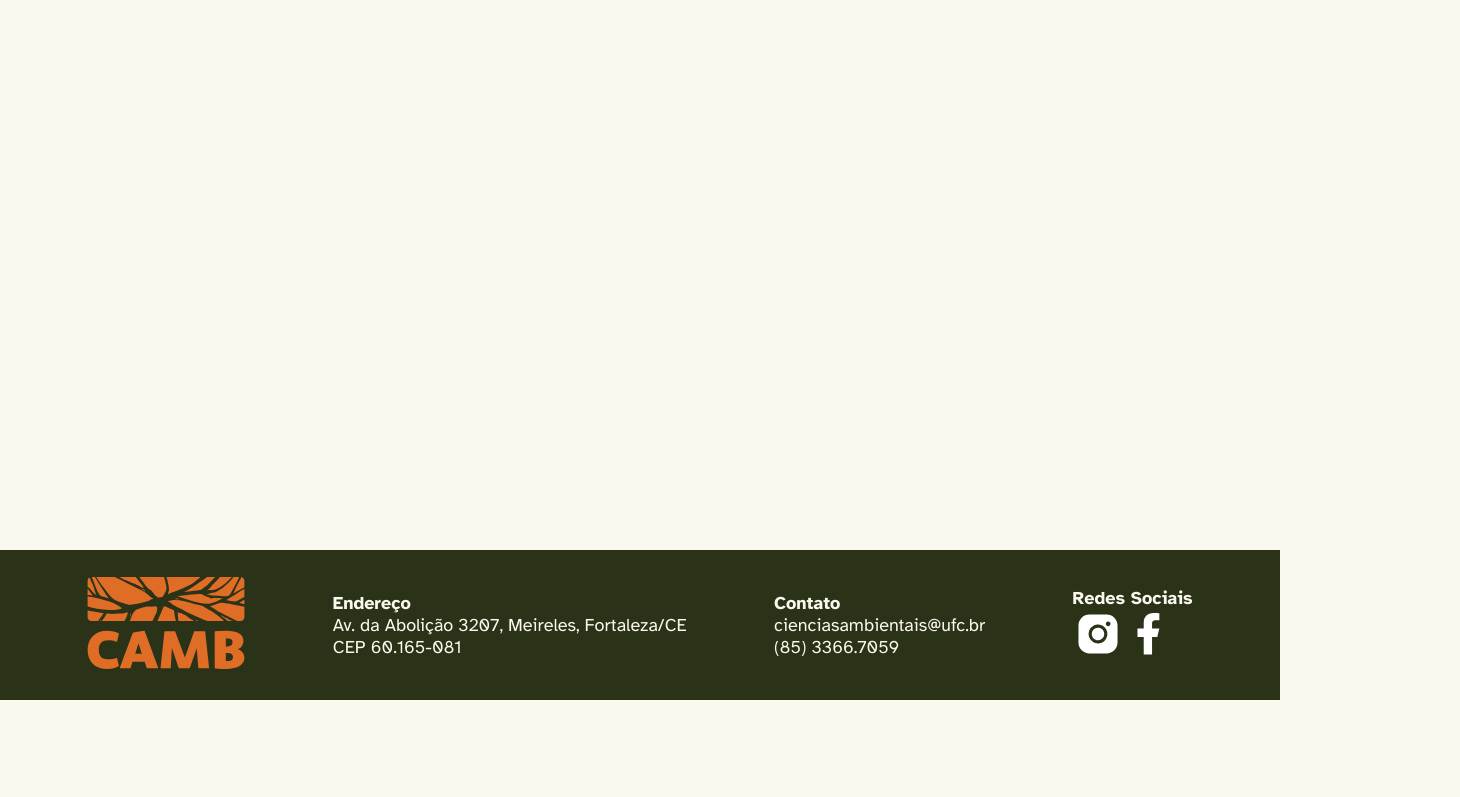
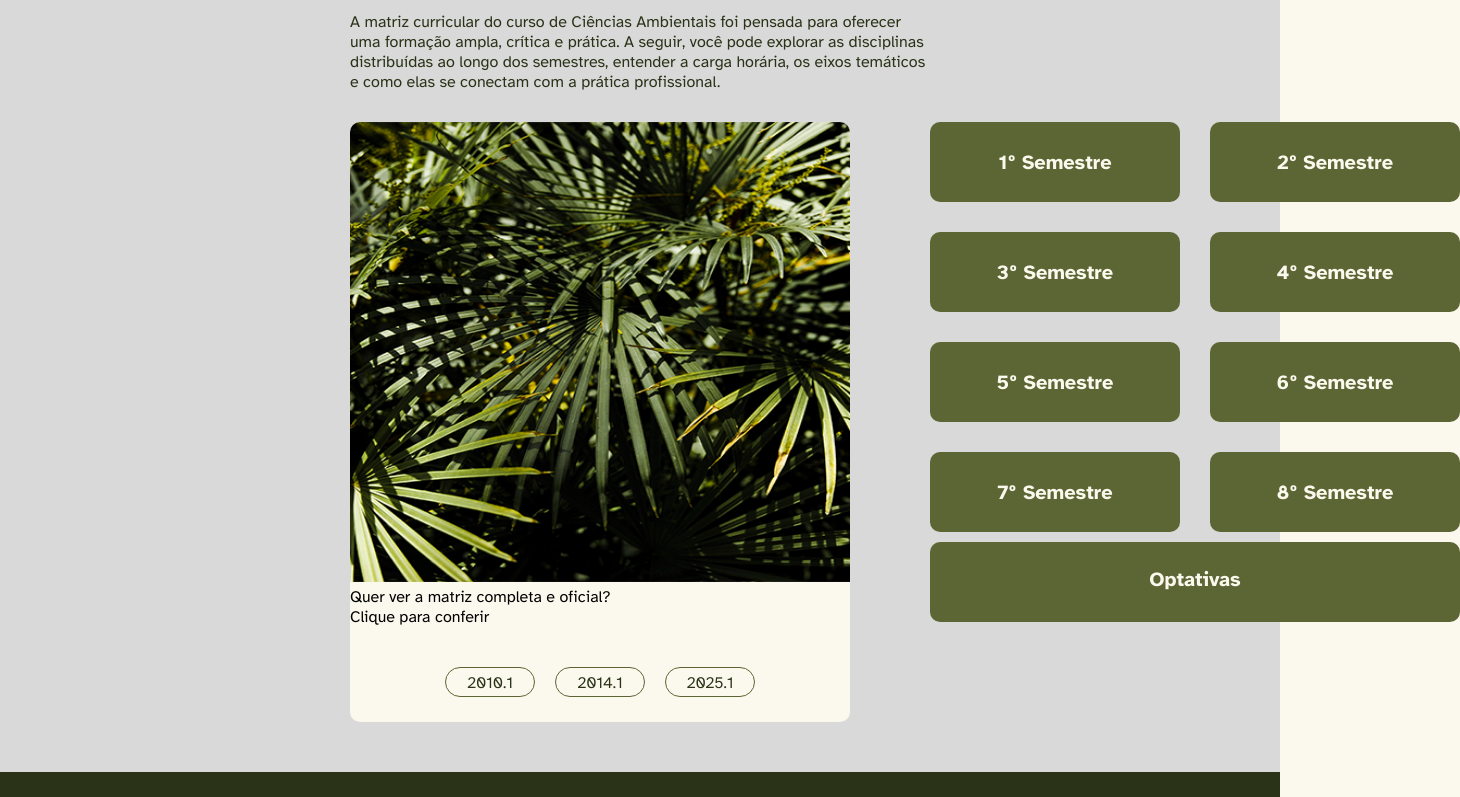
Before and after one commit to tchaaago/plataforma-camb, a React (Vite) app: page /aprendizado in a window 1280 px wide. Shown: the part 240-1037 px from the top of the page, 1460 px wide, since content can reach past the window. Before the commit the page ends 940 px from the top, so only its background shows below. Built offline with nearby package versions, Linux system fonts and the light colour scheme; no server answers.

Commit message:
edição matriz curricular

```diff
--- a/src/index.css
+++ b/src/index.css
@@ -30,6 +30,7 @@ body {
   --azulprimario: #2e7881;
   --azulsecundario: #013c5a;
   --brancosoft: #fbf9ed;
+  --cinzasoft: #D9D9D9;
 
 
 }
--- a/src/paginas/Aprendizado/index.jsx
+++ b/src/paginas/Aprendizado/index.jsx
@@ -1,10 +1,39 @@
+import './style.css'
 
 function Aprendizado() {
-    return (
-        <>
-            <h2>Aprendizado</h2>
-        </>
-    )
+    const semestres = ['1', '2', '3', '4', '5', '6', '7', '8'];
+
+  return (
+    <>
+      <div className="matriz">
+        <header className='apresentacao'>
+          <h1>Matriz Curricular do Curso</h1>
+          <p>A matriz curricular do curso de Ciências Ambientais foi pensada para oferecer uma formação ampla, crítica e prática. A seguir, você pode explorar as disciplinas distribuídas ao longo dos semestres, entender a carga horária, os eixos temáticos e como elas se conectam com a prática profissional.</p>
+        </header>
+
+        <main className='corpo-matriz'>
+          <section>
+            <img className='banner' src='./assets/bannerMatriz.png' alt='banner'></img>
+            <span>Quer ver a matriz completa e oficial?<br/> Clique para conferir</span>
+            <div className='linkMatriz'>
+              <a href="https://si3.ufc.br/sigaa/public/curso/curriculo.jsf">2010.1</a>
+              <a href="https://si3.ufc.br/sigaa/public/curso/curriculo.jsf">2014.1</a>
+              <a href="https://si3.ufc.br/sigaa/public/curso/curriculo.jsf">2025.1</a>
+            </div>
+          </section>
+
+          <section className='consultaSemestre'>
+            <div className='botoes'>
+              {semestres.map((semestre) => (
+              <button key={semestre} className='botao-semestre'>{semestre}º Semestre</button>
+              ))}
+            </div>
+            <button className='botao-semestre botao-semestre-optativa'>Optativas</button>
+          </section>
+        </main>
+      </div>
+    </>
+  )
 }
 
 export default Aprendizado
--- /dev/null
+++ b/src/paginas/Aprendizado/style.css
@@ -0,0 +1,105 @@
+* {
+  padding: 0;
+  margin: 0;
+  box-sizing: border-box;
+}
+
+.matriz {
+  width: 100%;
+  height: 100%;
+  background-color: var(--cinzasoft);
+  padding: 50px 350px;
+}
+
+.apresentacao h1 {
+  font-size: 48px;
+  color: var(--verdeterciario);
+}
+
+.apresentacao p {
+  font-size: 16px;
+  color: var(--verdeterciario);
+  padding-top: 12px;
+  padding-bottom: 30px;
+}
+
+.banner {
+  width: 500px;
+  height: 460px;
+  border-top-left-radius: 10px;
+  border-top-right-radius: 10px;
+}
+
+.corpo-matriz {
+  width: 500px;
+  height: 600px;
+  border-radius: 10px;
+  background-color: var(--brancosoft);
+  display: flex;
+  gap: 8rem;
+}
+
+.linkMatriz {
+  margin: 40px;
+  display: flex;
+  align-items: center;
+  justify-content: center;
+  gap: 2rem;
+}
+
+.linkMatriz a {
+  width: 90px;
+  height: 30px;
+  text-align: center;
+  text-decoration: none;
+  color: var(--verdeterciario);
+  border: 1px solid var(--verdesecundario);
+  border-radius: 20px;
+  padding: 5px 10px;
+  font-size: 16px;
+}
+
+.consultaSemestre {
+  flex: 1;
+  display: flex;
+  flex-direction: column;
+  gap: 1rem;
+}
+
+.botoes {
+  display: grid;
+  grid-template-columns: 1fr 1fr;
+  gap: 3rem;
+}
+
+.botao-semestre {
+  font-family: "Atkinson Hyperlegible", monospace;;
+  font-size: 20px;
+  font-weight: bold;
+  text-align: center;
+  color: var(--brancosoft);
+  border: none;
+  border-radius: 10px;
+  width: 250px;
+  height: 80px;
+  padding: 1.5rem;
+  background-color: var(--verdesecundario);
+  cursor: pointer;
+}
+
+.botao-semestre-optativa {
+  padding-top: 10px;
+  width: 100%;
+}
+
+.botao-semestre:hover {
+  background-color: var(--verdeterciario);
+  transition: 1s;
+}
+
+.linkMatriz a:hover {
+  background-color: var(--laranja);
+  color: var(--brancosoft);
+  border: none;
+  transition: 1s;
+}
```
Also changed, not shown: public/assets/bannerMatriz.png (added).
